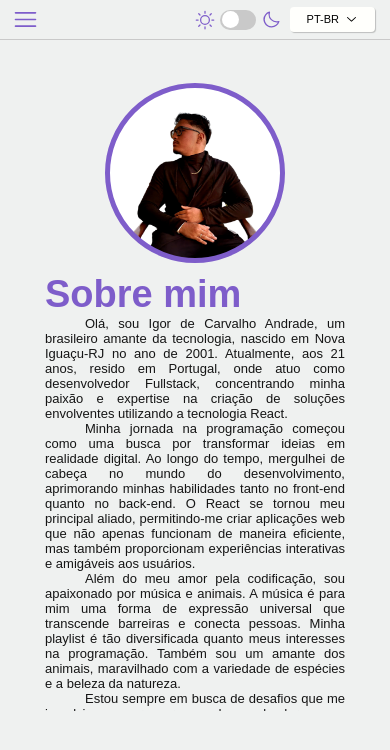
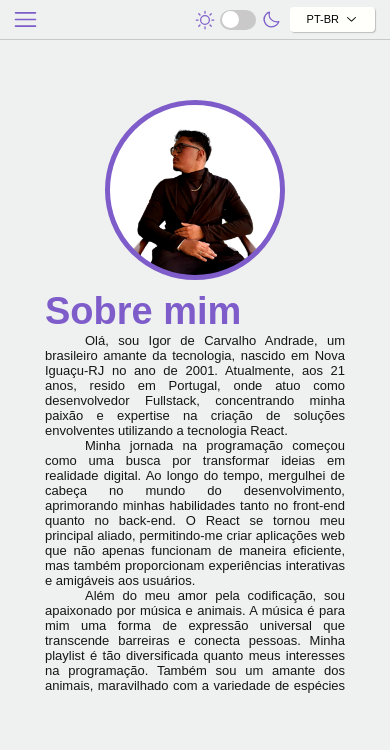
Before and after one commit to rogiandrade/Portfolio, a React (Vite) app in the folder web/: page /about in a window 390 px wide. Shown: the top 750 px of the page. Built offline with nearby package versions, Linux system fonts and the light colour scheme.

Commit message:
screen size fix

```diff
--- a/web/src/styles/pages styles/about.css
+++ b/web/src/styles/pages styles/about.css
@@ -94,7 +94,7 @@
 
     .aboutTexts {
         width: 300px;
-        height: 65%;
+        height: 60%;
         overflow-y: scroll;
     }
 
```
